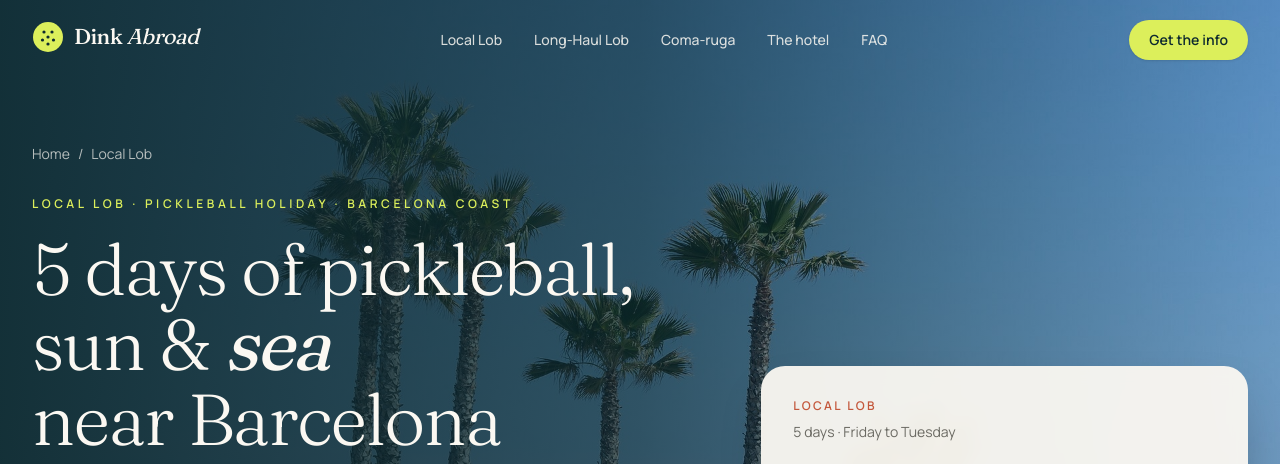
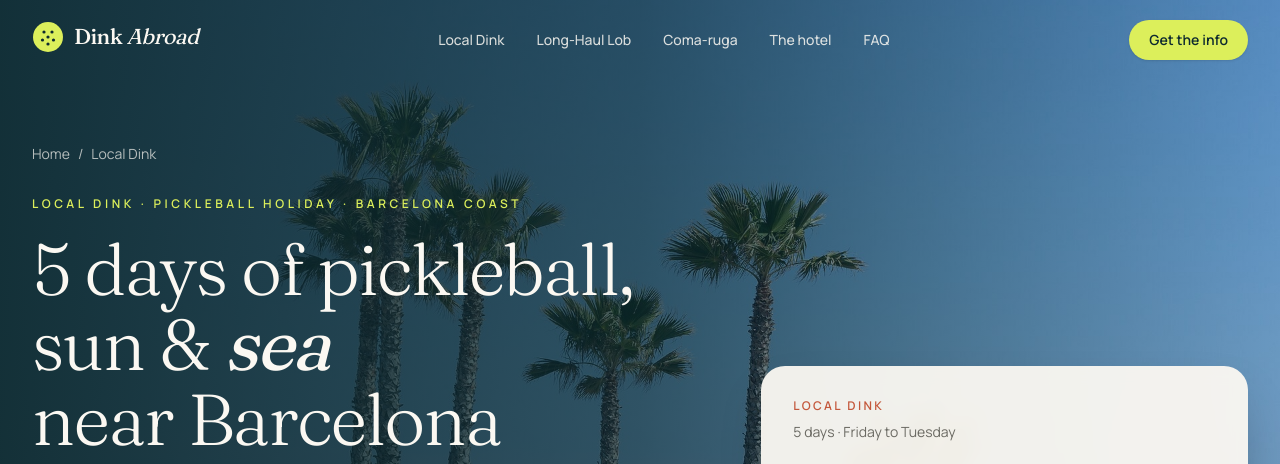
Before and after one commit to DAGarnish/dinkabroad, a Next.js app: page /pickleball-holiday-barcelona in a window 1280 px wide. Shown: the top 464 px of the page. Built offline with nearby package versions, Linux system fonts and the light colour scheme.

Commit message:
Rename Local Lob retreat to Local Dink
Co-Authored-By: Claude Opus 5.5 <noreply@anthropic.com>

```diff
--- a/src/app/page.tsx
+++ b/src/app/page.tsx
@@ -47,7 +47,7 @@ const faqs: FaqItem[] = [
   {
     question: "Which retreat is right for me?",
     answer:
-      "Local Lob is a 5-day pickleball holiday (Friday to Tuesday) built for players flying in from the UK and Europe. Long-Haul Lob is a 9-day pickleball vacation for travellers from the USA and Canada, combining six days of pickleball with guided day trips to Barcelona, Montserrat, Tarragona, Penedès and Sitges.",
+      "Local Dink is a 5-day pickleball holiday (Friday to Tuesday) built for players flying in from the UK and Europe. Long-Haul Lob is a 9-day pickleball vacation for travellers from the USA and Canada, combining six days of pickleball with guided day trips to Barcelona, Montserrat, Tarragona, Penedès and Sitges.",
   },
   {
     question: "What level do I need to be?",
--- a/src/app/pickleball-holiday-barcelona/page.tsx
+++ b/src/app/pickleball-holiday-barcelona/page.tsx
@@ -13,14 +13,14 @@ import {
 } from "@/components/sections";
 import { Container, SectionHeading } from "@/components/ui";
 import { pageMetadata } from "@/lib/metadata";
-import { localLob } from "@/lib/retreats";
+import { localDink } from "@/lib/retreats";
 import { breadcrumbSchema, faqSchema, hotelSchema, tripSchema } from "@/lib/schema";
 
 export const metadata = pageMetadata({
   title: "Pickleball Holiday Barcelona: 5-Day Pickleball Retreat from €995",
   description:
     "A 5-day pickleball holiday on the Barcelona coast for UK & European players. Coaching, a fun tournament, a beachfront 4★ hotel, lunches and transfers. From €995 p.p.",
-  path: localLob.href,
+  path: localDink.href,
 });
 
 const reasons = [
@@ -122,13 +122,13 @@ const faqs: FaqItem[] = [
   },
 ];
 
-export default function LocalLobPage() {
+export default function LocalDinkPage() {
   return (
     <>
       <JsonLd
         data={{
           "@graph": [
-            tripSchema(localLob, {
+            tripSchema(localDink, {
               description:
                 "A 5-day pickleball holiday on the Barcelona coast with coaching, a tournament, a beachfront 4-star hotel, lunches and airport transfers.",
               touristType: "Pickleball players from the UK and Europe",
@@ -137,7 +137,7 @@ export default function LocalLobPage() {
             hotelSchema,
             breadcrumbSchema([
               { name: "Home", path: "/" },
-              { name: "Local Lob: Pickleball Holiday Barcelona", path: localLob.href },
+              { name: "Local Dink: Pickleball Holiday Barcelona", path: localDink.href },
             ]),
             faqSchema(faqs),
           ],
@@ -145,8 +145,8 @@ export default function LocalLobPage() {
       />
 
       <PageHero
-        retreat={localLob}
-        eyebrow="Local Lob · pickleball holiday · Barcelona coast"
+        retreat={localDink}
+        eyebrow="Local Dink · pickleball holiday · Barcelona coast"
         title={
           <>
             5 days of pickleball, sun &amp; <em className="font-normal">sea</em> near Barcelona
@@ -161,7 +161,7 @@ export default function LocalLobPage() {
           <SectionHeading
             eyebrow="Why this pickleball retreat?"
             title="Everything sorted. You just play."
-            intro="A pickleball trip to Barcelona's coast that feels like a club weekend away, only sunnier. Here's what makes Local Lob special."
+            intro="A pickleball trip to Barcelona's coast that feels like a club weekend away, only sunnier. Here's what makes Local Dink special."
           />
           <div className="mt-14 grid gap-px overflow-hidden rounded-[2rem] bg-line ring-1 ring-line sm:grid-cols-2 lg:grid-cols-3">
             {reasons.map((r, i) => (
@@ -208,7 +208,7 @@ export default function LocalLobPage() {
       </section>
 
       <PricingSection
-        retreat={localLob}
+        retreat={localDink}
         included={included}
         notIncluded="flights, dinners, drinks, travel insurance and optional excursions."
         terms={["Single rooms available on request.", "Limited to 20 players per retreat."]}
@@ -227,7 +227,7 @@ export default function LocalLobPage() {
       <EnquirySection
         title="Ready for your pickleball holiday in Spain?"
         intro="Request all the info with no strings attached: programme, dates, pricing and availability. We'll get back to you personally within 24 hours."
-        defaultRetreat="Local Lob"
+        defaultRetreat="Local Dink"
         defaultPhoneCode="+44"
       />
     </>
--- a/src/components/EnquiryForm.tsx
+++ b/src/components/EnquiryForm.tsx
@@ -4,7 +4,7 @@ import { useActionState } from "react";
 import { submitEnquiry, type EnquiryState } from "@/app/actions";
 
 type Props = {
-  defaultRetreat?: "Local Lob" | "Long-Haul Lob" | "";
+  defaultRetreat?: "Local Dink" | "Long-Haul Lob" | "";
   defaultPhoneCode?: string;
 };
 
@@ -75,7 +75,7 @@ export function EnquiryForm({ defaultRetreat = "", defaultPhoneCode = "+44" }: P
           <span className="sr-only">Retreat</span>
           <select name="retreat" defaultValue={defaultRetreat} className={input}>
             <option value="">Which retreat?</option>
-            <option>Local Lob</option>
+            <option>Local Dink</option>
             <option>Long-Haul Lob</option>
             <option>Not sure yet</option>
           </select>
--- a/src/components/Footer.tsx
+++ b/src/components/Footer.tsx
@@ -18,7 +18,7 @@ export function Footer() {
           <ul className="mt-4 space-y-3 text-sm">
             <li>
               <Link href="/pickleball-holiday-barcelona" className="hover:text-white">
-                Local Lob: pickleball holiday (UK & Europe)
+                Local Dink: pickleball holiday (UK & Europe)
               </Link>
             </li>
             <li>
--- a/src/components/Header.tsx
+++ b/src/components/Header.tsx
@@ -2,7 +2,7 @@ import Link from "next/link";
 import { Logo } from "./Logo";
 
 const nav = [
-  { href: "/pickleball-holiday-barcelona", label: "Local Lob" },
+  { href: "/pickleball-holiday-barcelona", label: "Local Dink" },
   { href: "/pickleball-vacation-spain", label: "Long-Haul Lob" },
   { href: "/#coma-ruga", label: "Coma-ruga" },
   { href: "/#hotel", label: "The hotel" },
--- a/src/components/sections.tsx
+++ b/src/components/sections.tsx
@@ -288,7 +288,7 @@ export function EnquirySection({
 }: {
   title: string;
   intro: string;
-  defaultRetreat?: "Local Lob" | "Long-Haul Lob";
+  defaultRetreat?: "Local Dink" | "Long-Haul Lob";
   defaultPhoneCode?: string;
 }) {
   return (
--- a/src/lib/retreats.ts
+++ b/src/lib/retreats.ts
@@ -25,10 +25,10 @@ export type Retreat = {
   highlights: string[];
 };
 
-export const localLob: Retreat = {
-  slug: "local-lob",
+export const localDink: Retreat = {
+  slug: "local-dink",
   href: "/pickleball-holiday-barcelona",
-  name: "Local Lob",
+  name: "Local Dink",
   audience: "For players from the UK & Europe",
   duration: "5 days · Friday to Tuesday",
   durationIso: "P5D",
@@ -89,7 +89,7 @@ export const longHaulLob: Retreat = {
   ],
 };
 
-export const retreats = [localLob, longHaulLob];
+export const retreats = [localDink, longHaulLob];
 
 export function formatPrice(price: Pick<Price, "amount" | "currency">) {
   return new Intl.NumberFormat(price.currency === "USD" ? "en-US" : "en-GB", {
```
